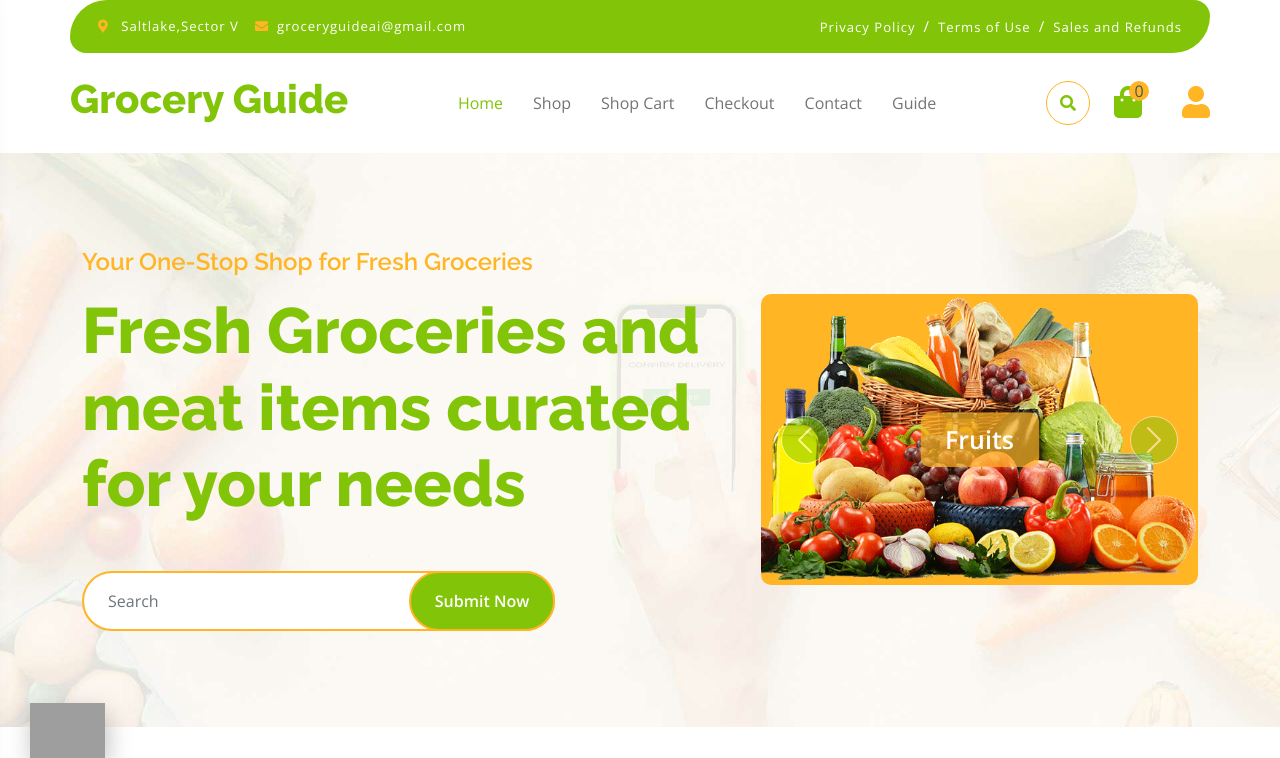
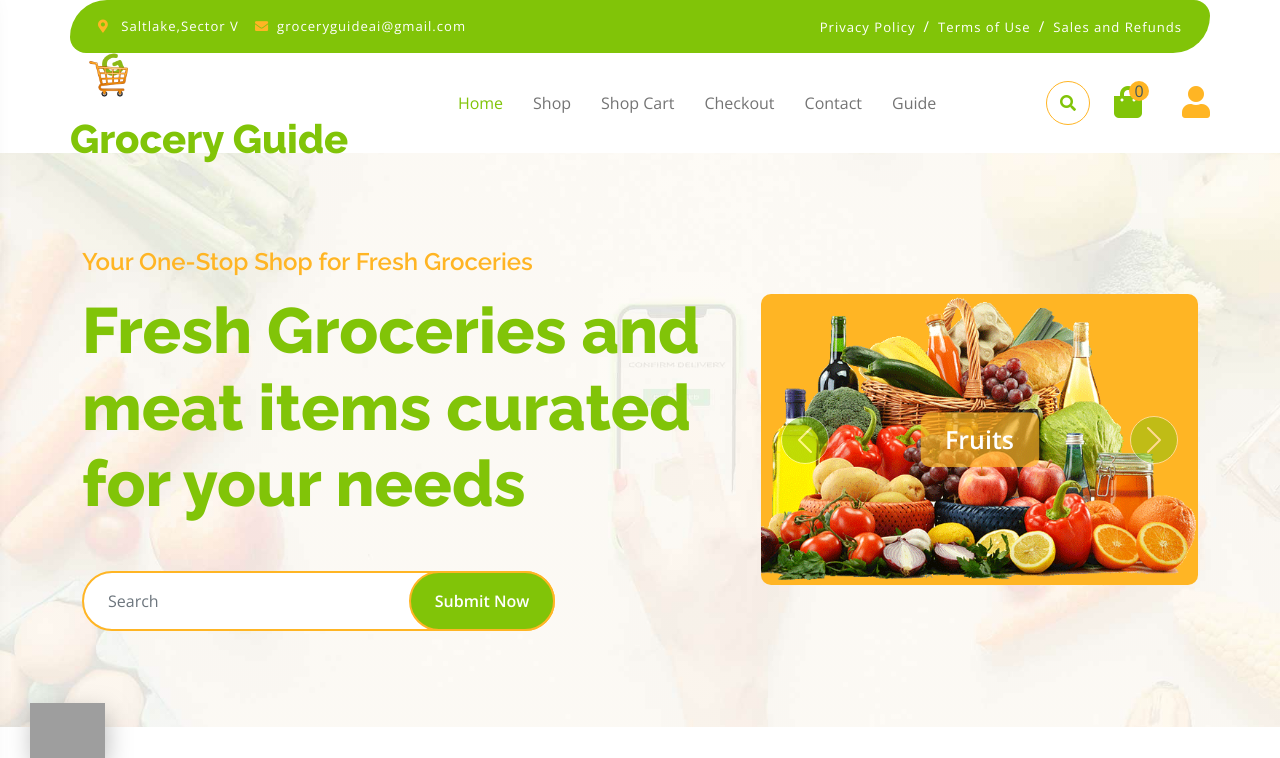
Before and after one commit to Ankita-Paul-niki/Grocery-Guide-Live, a Django app: page / in a window 1280 px wide. Shown: the top 758 px of the page. Run offline with Django 5.2, Linux system fonts and the light colour scheme; data that the repository does not hold is empty; some libraries are stand-ins or nearby versions; grey boxes are pictures that could not be loaded.

Commit message:
Update bootstrap.html

```diff
--- a/core/templates/bootstrap.html
+++ b/core/templates/bootstrap.html
@@ -58,7 +58,7 @@
             </div>
             <div class="container px-0">
                 <nav class="navbar navbar-light bg-white navbar-expand-xl">
-                    <a href="index.html" class="navbar-brand"><h1 class="text-primary display-6">Grocery Guide</h1></a>
+                    <a href="index.html" class="navbar-brand"><img src="{% static 'img/logo.png' %}" alt="Grocery Guide" style="height: 80px; width: auto;" class="me-2"><h1 class="text-primary display-6">Grocery Guide</h1></a>
                     <button class="navbar-toggler py-2 px-3" type="button" data-bs-toggle="collapse" data-bs-target="#navbarCollapse">
                         <span class="fa fa-bars text-primary"></span>
                     </button>
```
